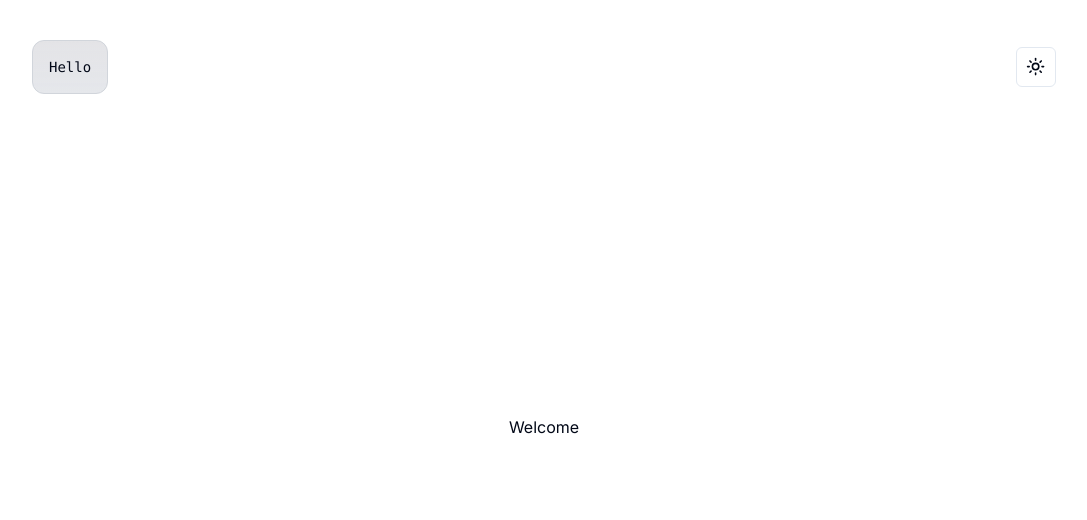
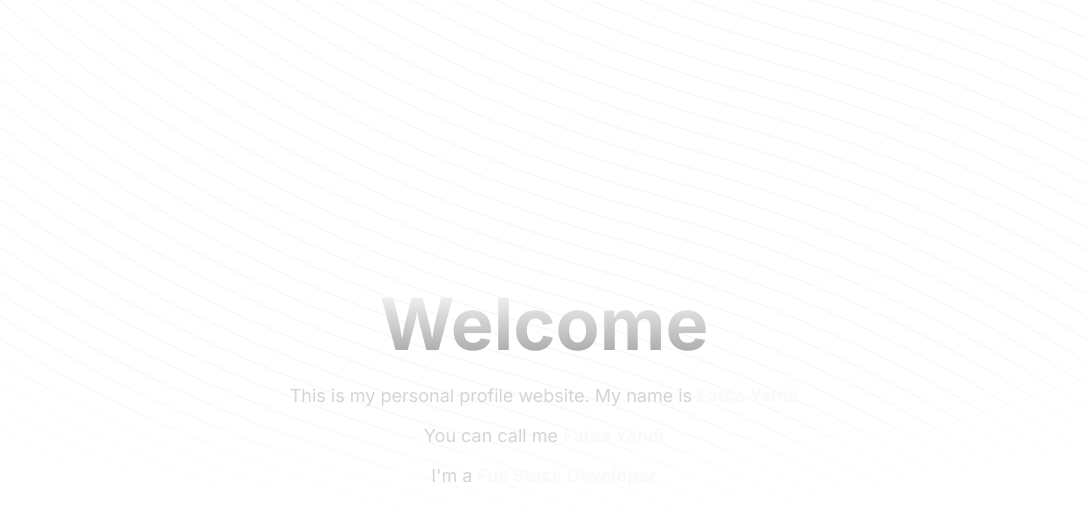
Before and after one commit to FatsaYahdi/personal-profile, a Next.js app: page / in a window 1280 px wide. Shown: the top 520 px of the page, without its empty margins (96-1183 px from the left). Built offline with nearby package versions, Linux system fonts and the light colour scheme.

Commit message:
new home page design

```diff
--- a/app/page.tsx
+++ b/app/page.tsx
@@ -1,21 +1,42 @@
-import { ThemeSwitcher } from "@/components/theme-switcher";
-
+"use client";
+import { BackgroundBeams } from "@/components/background-beams";
+import { useReportWebVitals } from "next/web-vitals";
 export default function Home() {
+  useReportWebVitals((metric) => {
+    console.log(metric);
+  });
   return (
-    <main className="flex min-h-screen flex-col items-center justify-between p-10">
-      <div className="z-10 max-w-5xl w-full items-center justify-between font-mono text-sm lg:flex">
-        <p className="fixed left-0 top-0 flex w-full justify-center border-b border-gray-300 bg-gradient-to-b from-zinc-200 pb-6 pt-8 backdrop-blur-2xl dark:border-neutral-800 dark:bg-zinc-800/30 dark:from-inherit lg:static lg:w-auto  lg:rounded-xl lg:border lg:bg-gray-200 lg:p-4 lg:dark:bg-zinc-800/30">
-          Hello
+    <>
+      <main className="hidden lg:block">
+        <div className="h-screen w-full rounded-md relative flex flex-col items-center justify-center antialiased z-10 ">
+          <div className=" p-4 max-w-7xl  mx-auto relative z-10  w-full pt-20 md:pt-0">
+            <h1 className="text-4xl md:text-7xl font-bold text-center bg-clip-text text-transparent bg-gradient-to-b from-neutral-50 to-neutral-400 bg-opacity-50">
+              Welcome
+            </h1>
+            <p className="mt-4 font-normal text-lg text-neutral-300 max-w-lg text-center mx-auto leading-10">
+              This is my personal profile website. My name is{" "}
+              <span className="font-bold text-neutral-50">Fatsa Yahdi</span>
+              <br />
+              You can call me{" "}
+              <span className="font-bold text-neutral-50">Fatsa Yahdi</span>
+              <br />
+              I&apos;m a{" "}
+              <span className="font-bold text-neutral-50">
+                Full Stack Developer
+              </span>
+            </p>
+          </div>
+        </div>
+        <BackgroundBeams />
+      </main>
+      <main className="flex lg:hidden h-screen items-center justify-center flex-col">
+        <h1 className="text-4xl  font-bold text-center bg-clip-text text-transparent bg-gradient-to-b from-neutral-50 to-neutral-400 bg-opacity-50">
+          Dekstop only kak
+        </h1>
+        <p className="mt-4 font-normal text-xl text-neutral-300 max-w-lg text-center mx-auto leading-10">
+          mff
         </p>
-        <div className="fixed bottom-0 left-0 flex h-48 w-full items-end justify-center bg-gradient-to-t from-white via-white dark:from-black dark:via-black lg:static lg:h-auto lg:w-auto lg:bg-none">
-          <ThemeSwitcher />
-        </div>
-      </div>
-
-      <div className="relative flex place-items-center before:absolute before:h-[300px] before:w-full sm:before:w-[480px] before:-translate-x-1/2 before:rounded-full before:bg-gradient-radial before:from-white before:to-transparent before:blur-2xl before:content-[''] after:absolute after:-z-20 after:h-[180px] after:w-full sm:after:w-[240px] after:translate-x-1/3 after:bg-gradient-conic after:from-sky-200 after:via-blue-200 after:blur-2xl after:content-[''] before:dark:bg-gradient-to-br before:dark:from-transparent before:dark:to-blue-700 before:dark:opacity-10 after:dark:from-sky-900 after:dark:via-[#0141ff] after:dark:opacity-40 before:lg:h-[360px] z-[-1]">
-        Welcome
-      </div>
-      <div></div>
-    </main>
+      </main>
+    </>
   );
 }
```
